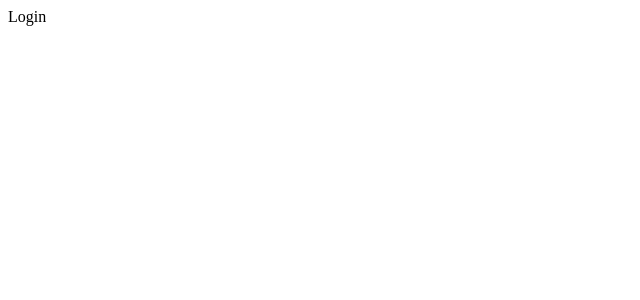
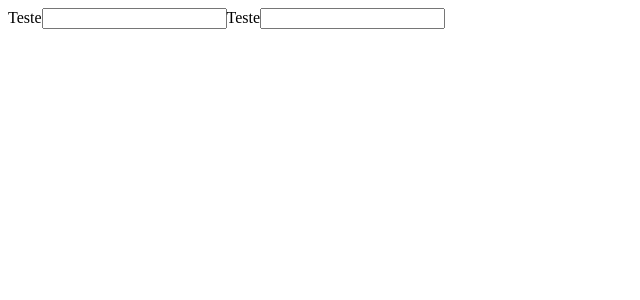
Before and after one commit to robertoedu/hackatom, a React (Create React App) app: page / in a window 1280 px wide. Shown: the top 300 px of the page, without its empty margins (0-640 px from the left). Built offline with nearby package versions, Linux system fonts and the light colour scheme.

Commit message:
inicio de página login

```diff
--- a/src/pages/Login.jsx
+++ b/src/pages/Login.jsx
@@ -1,5 +1,18 @@
-import React from 'react';
-
 export const Login = () => {
-  return <div>Login</div>;
+  return (
+    <>
+      <section>
+        <div>
+          <form>
+            <div>
+              <label htmlFor="email">Teste</label>
+              <input type="text" name="email" id="email" />
+              <label htmlFor="email">Teste</label>
+              <input type="text" name="email" id="email" />
+            </div>
+          </form>
+        </div>
+      </section>
+    </>
+  );
 };
```
